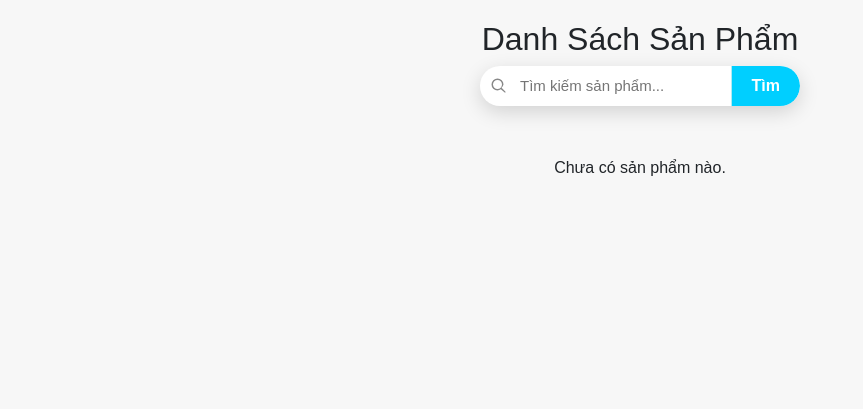
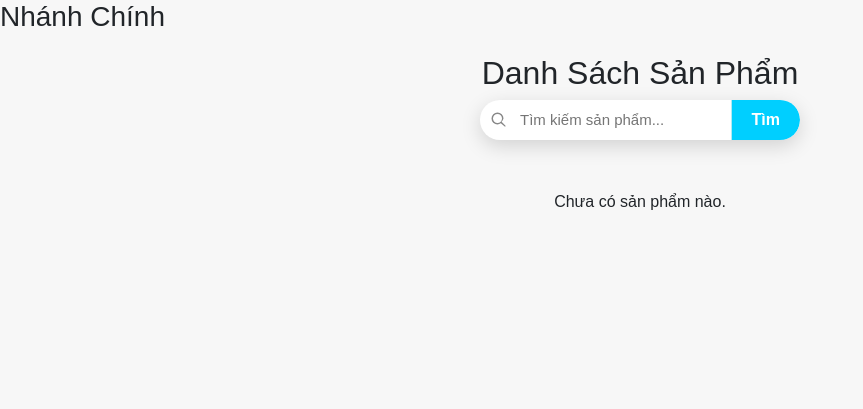
Before and after one commit to PhanTuanAnh2009/BCCK_RENEW, a Django app: page /products/ in a window 1280 px wide. Shown: the part 57-466 px from the top of the page, without its empty margins (0-863 px from the left). Run offline with Django 4.2, Linux system fonts and the light colour scheme; data that the repository does not hold is empty; parts of the project's set-up code (start-up, migrations or seed data) failed here and were passed over.

Commit message:
test nhánh chính
thử nghiệm nhánh chính

```diff
--- a/store/templates/store/products.html
+++ b/store/templates/store/products.html
@@ -5,7 +5,7 @@
 {% block title %}Danh sách sản phẩm{% endblock %}
 
 {% block content %}
-
+        <h3>Nhánh Chính</h3>
         <div style="display:flex; flex-direction: column; align-items: center; margin-bottom:50px; margin-top:20px;">
        <h2 >Danh Sách Sản Phẩm</h2>
        <div class="search-form">
```
